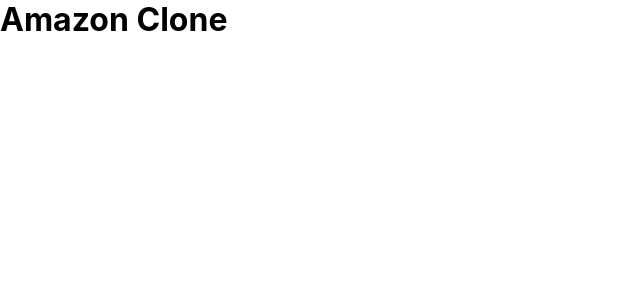
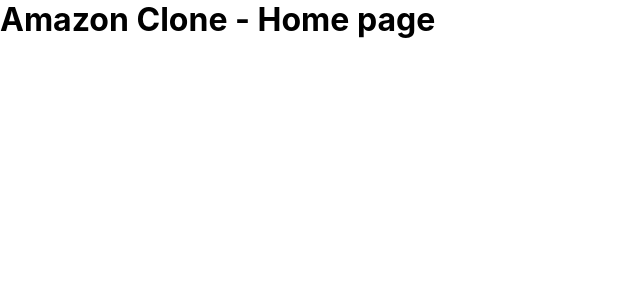
Before and after one commit to iamEJ/Amazon-Clone, a React (Create React App) app: page / in a window 1280 px wide. Shown: the top 300 px of the page, without its empty margins (0-640 px from the left). Built offline with nearby package versions, Linux system fonts and the light colour scheme.

Commit message:
set up React Router

```diff
--- a/package.json
+++ b/package.json
@@ -8,6 +8,7 @@
     "@testing-library/user-event": "^7.2.1",
     "react": "^16.13.1",
     "react-dom": "^16.13.1",
+    "react-router-dom": "^5.2.0",
     "react-scripts": "3.4.3"
   },
   "scripts": {
--- a/src/App.js
+++ b/src/App.js
@@ -1,11 +1,24 @@
 import React from "react";
 import "./App.css";
+import { BrowserRouter as Router, Switch, Route } from "react-router-dom";
 
 function App() {
   return (
-    <div className="app">
-      <h1>Amazon Clone</h1>
-    </div>
+    <Router>
+      <div className="app">
+        <Switch>
+          <Route path="/checkout">
+            <h1>Checkout</h1>
+          </Route>
+          <Route path="/login">
+            <h1>Login</h1>
+          </Route>
+          <Route path="/">
+            <h1>Amazon Clone - Home page</h1>
+          </Route>
+        </Switch>
+      </div>
+    </Router>
   );
 }
 
```
Also changed, not shown: 1 other file (tests, documents, lock files or other folders).
